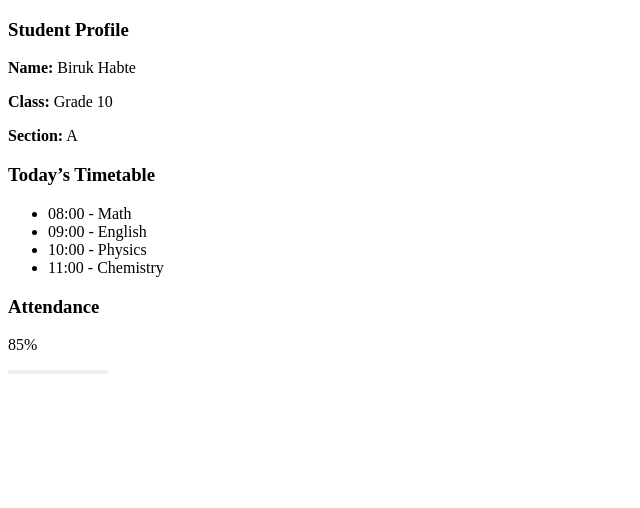
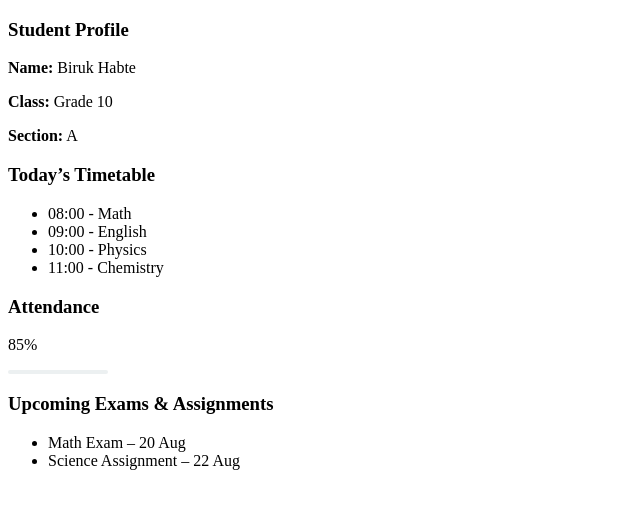
Before and after one commit to birukhabte/school-management-system, a React (Vite) app: page /student/dashboard in a window 1280 px wide. Shown: the top 508 px of the page, without its empty margins (0-640 px from the left). Built offline with nearby package versions, Linux system fonts and the light colour scheme.

Commit message:
upcoming exams and Assignments added

```diff
--- a/src/pages/Students/StudentDashboard.jsx
+++ b/src/pages/Students/StudentDashboard.jsx
@@ -31,6 +31,14 @@ const StudentDashboard = () => {
                     <div className="progress" style={{ width: "85%" }}></div>
                 </div>
             </div>
+              {/* Upcoming Exams & Assignments */}
+            <div className="card upcoming-card">
+                <h3>Upcoming Exams & Assignments</h3>
+                <ul>
+                    <li>Math Exam – 20 Aug</li>
+                    <li>Science Assignment – 22 Aug</li>
+                </ul>
+            </div>
         </div>
 
     );
```
